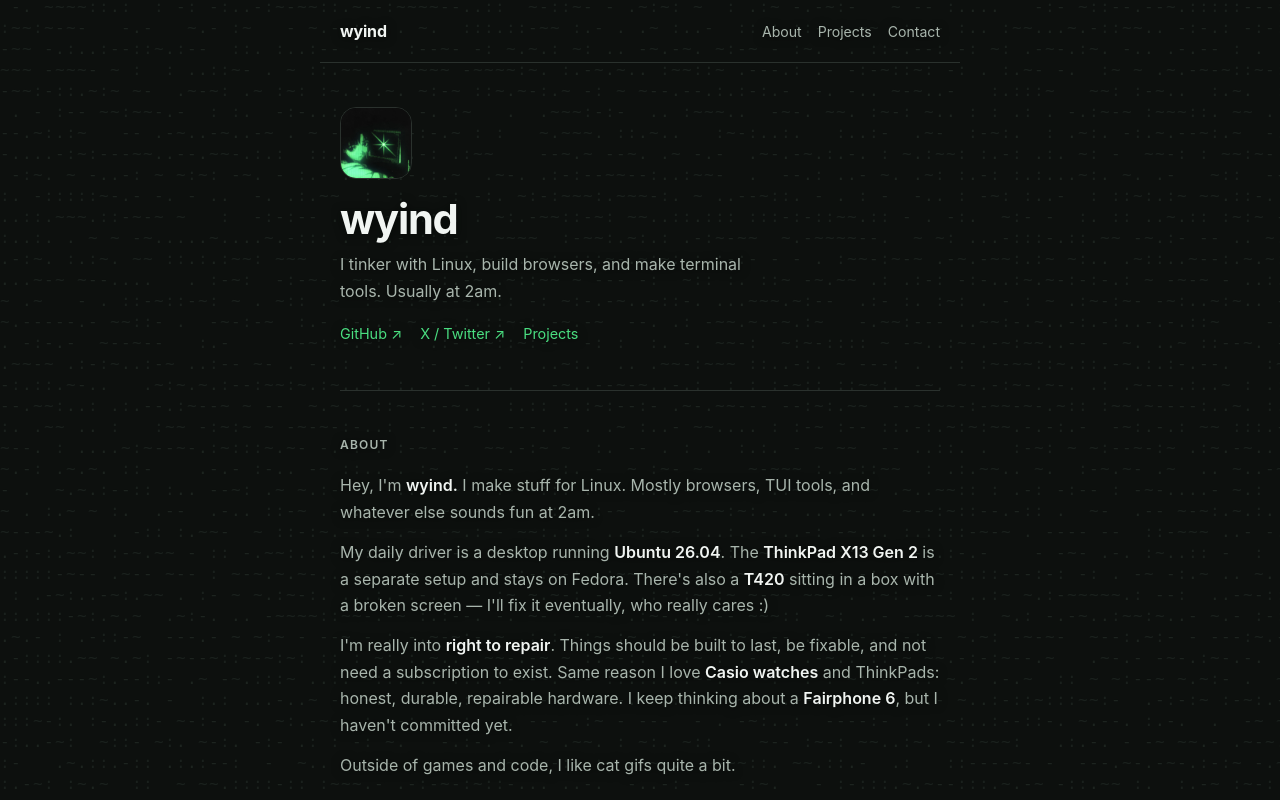
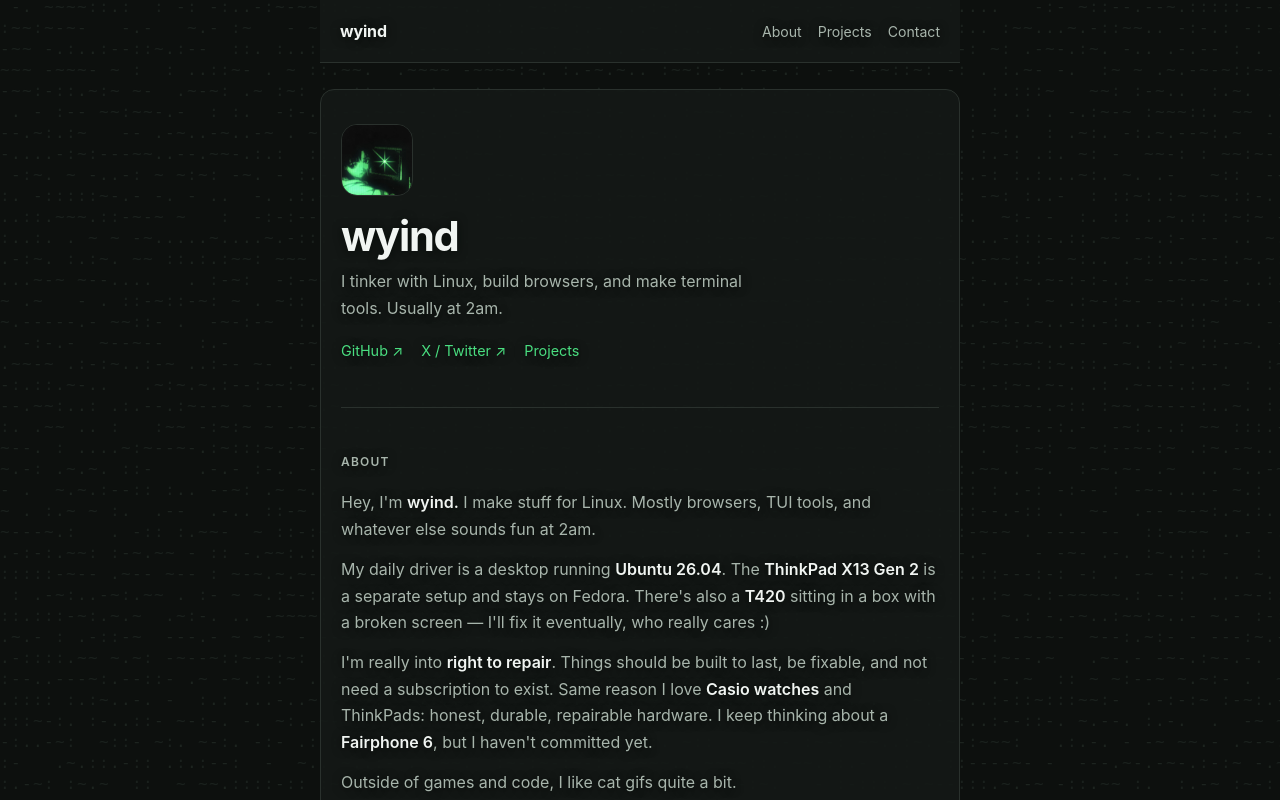
Before and after one commit to Wyind/site, a React (Vite) app: page / in a window 1280 px wide. Shown: the top 800 px of the page. Built offline with nearby package versions, Linux system fonts and the light colour scheme.

Commit message:
Add a reading sheet between the text and the ASCII field
- main content sits on a translucent rounded panel (scrim var)
- header gets the same tint
- field still visible in the gutters and gaps, ghosting through at 10%
- main.wrap selector so .wrap's margin shorthand can't zero the gaps

```diff
--- a/src/style.css
+++ b/src/style.css
@@ -13,6 +13,8 @@
   --text: #f1f5f2;
   --muted: #a8b5ac;
   --accent: #4ade80;
+  /* the reading sheet: text sits on this, the field ghosts through at 10% */
+  --scrim: rgba(21, 25, 23, 0.9);
   --font: -apple-system, BlinkMacSystemFont, "Segoe UI", Roboto, "Helvetica Neue", Arial, sans-serif;
   --mono: ui-monospace, "SF Mono", "Cascadia Code", "JetBrains Mono", Menlo, Consolas, monospace;
 }
@@ -66,6 +68,7 @@
   padding-top: 18px;
   padding-bottom: 18px;
   border-bottom: 1px solid var(--border);
+  background: var(--scrim);
 }
 
 .logo {
@@ -93,9 +96,15 @@
   text-underline-offset: 3px;
 }
 
-main {
-  padding-top: 44px;
-  padding-bottom: 64px;
+/* main.wrap: the class selector would zero out main's margins otherwise */
+main.wrap {
+  padding-top: 34px;
+  padding-bottom: 44px;
+  margin-top: 26px;
+  margin-bottom: 26px;
+  background: var(--scrim);
+  border: 1px solid var(--border);
+  border-radius: 14px;
 }
 
 section + section {
```
